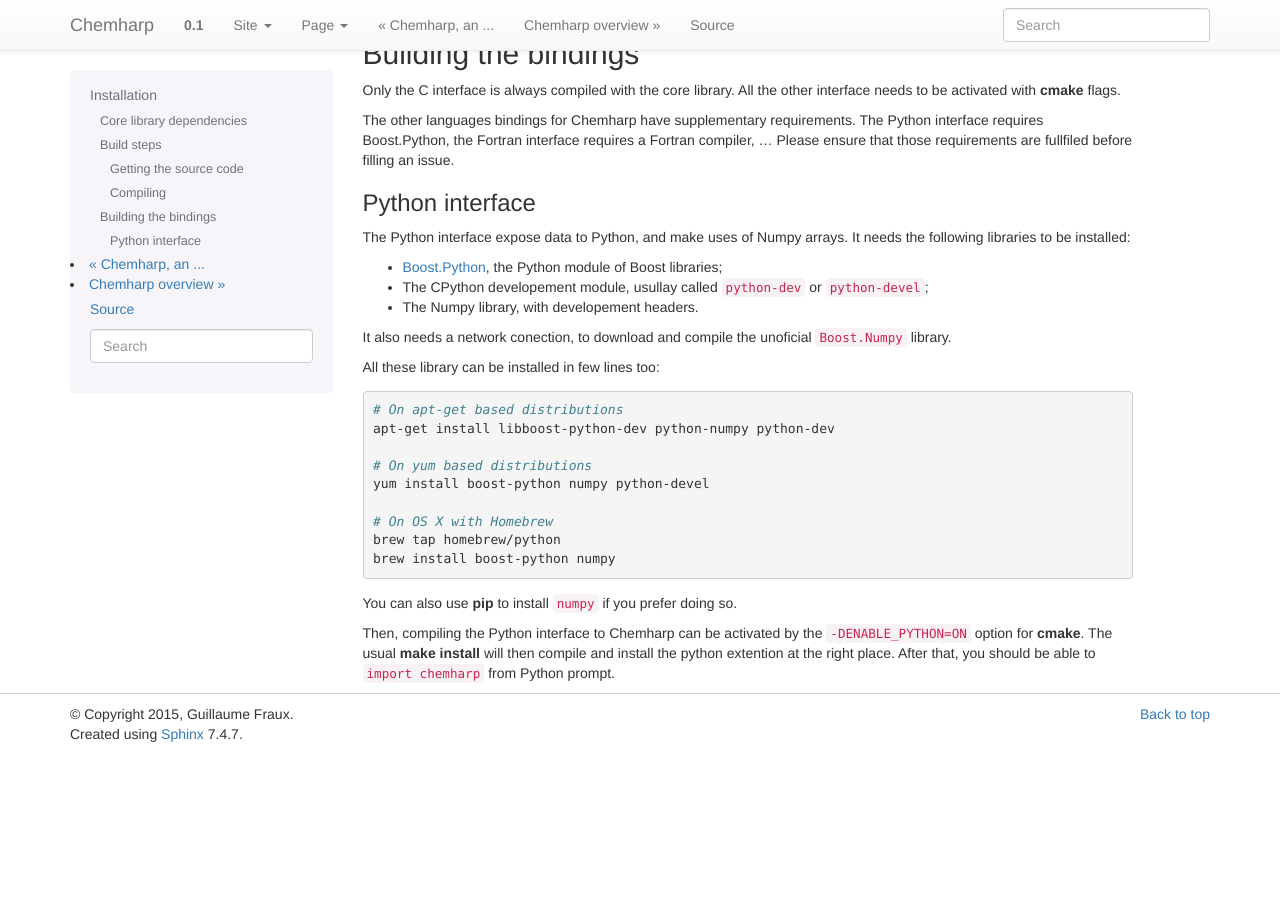
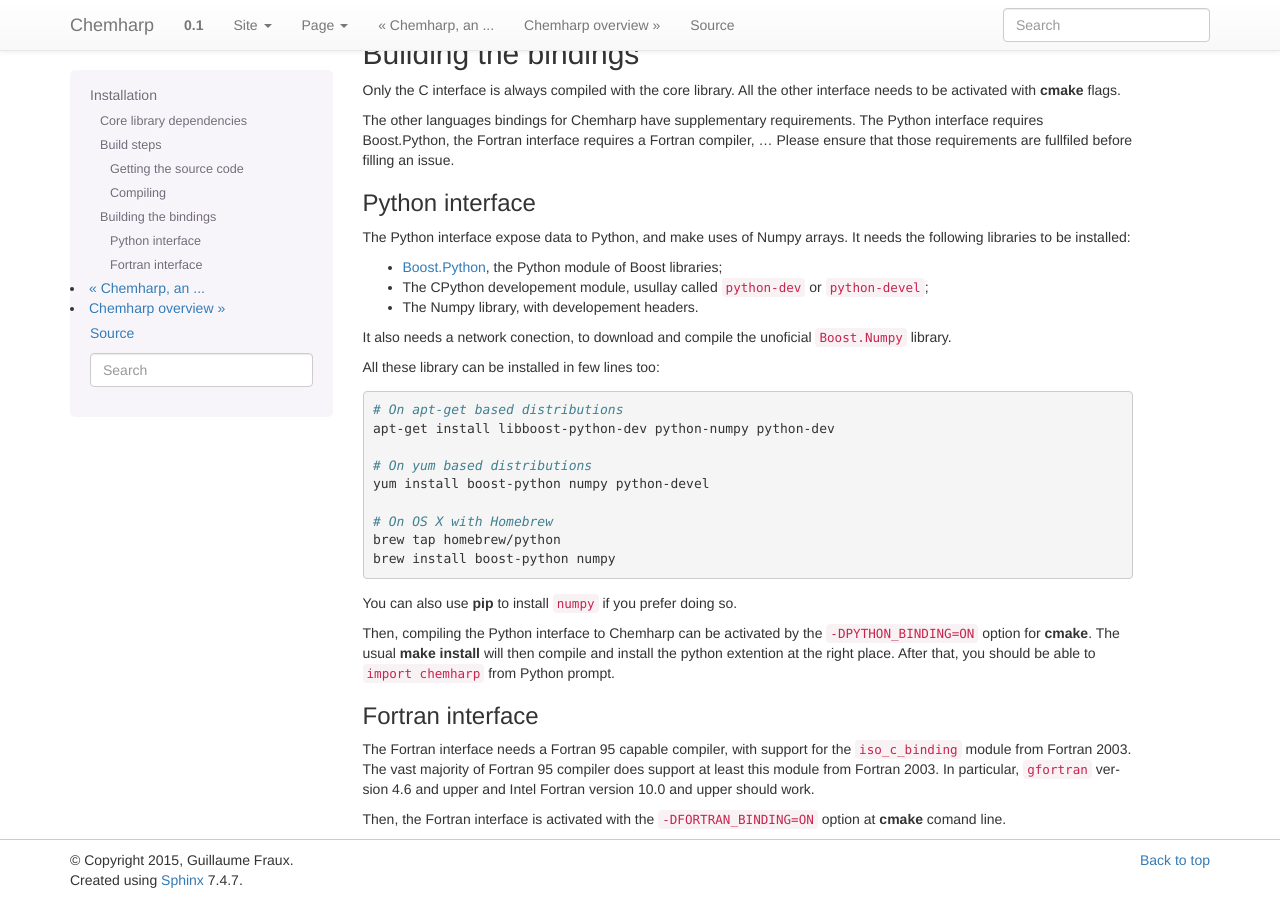
Before and after one commit to chemfiles/chemfiles, a Sphinx documentation site: the page built from doc/installation.rst, in a window 1280 px wide and 900 px high, scrolled down 1646 px. Built offline with Sphinx 7.4.7, drawn with Linux system fonts in a browser that asks for light colours; before the commit the page ends 2400 px from its top, so only the background shows below that.

Commit message:
[doc] Installation of the Fortran interface

```diff
--- a/doc/installation.rst
+++ b/doc/installation.rst
@@ -158,6 +158,18 @@
 .. _Boost.Python: http://www.boost.org/doc/libs/1_57_0/libs/python/doc/
 
 Then, compiling the Python interface to Chemharp can be activated by the
-``-DENABLE_PYTHON=ON`` option for :command:`cmake`. The usual :command:`make install`
+``-DPYTHON_BINDING=ON`` option for :command:`cmake`. The usual :command:`make install`
 will then compile and install the python extention at the right place. After that,
 you should be able to ``import chemharp`` from Python prompt.
+
+Fortran interface
+^^^^^^^^^^^^^^^^^
+
+The Fortran interface needs a Fortran 95 capable compiler, with support for the
+``iso_c_binding`` module from Fortran 2003. The vast majority of Fortran 95
+compiler does support at least this module from Fortran 2003. In particular,
+``gfortran`` version 4.6 and upper and Intel Fortran version 10.0 and upper should
+work.
+
+Then, the Fortran interface is activated with the ``-DFORTRAN_BINDING=ON``
+option at :command:`cmake` comand line.
```
